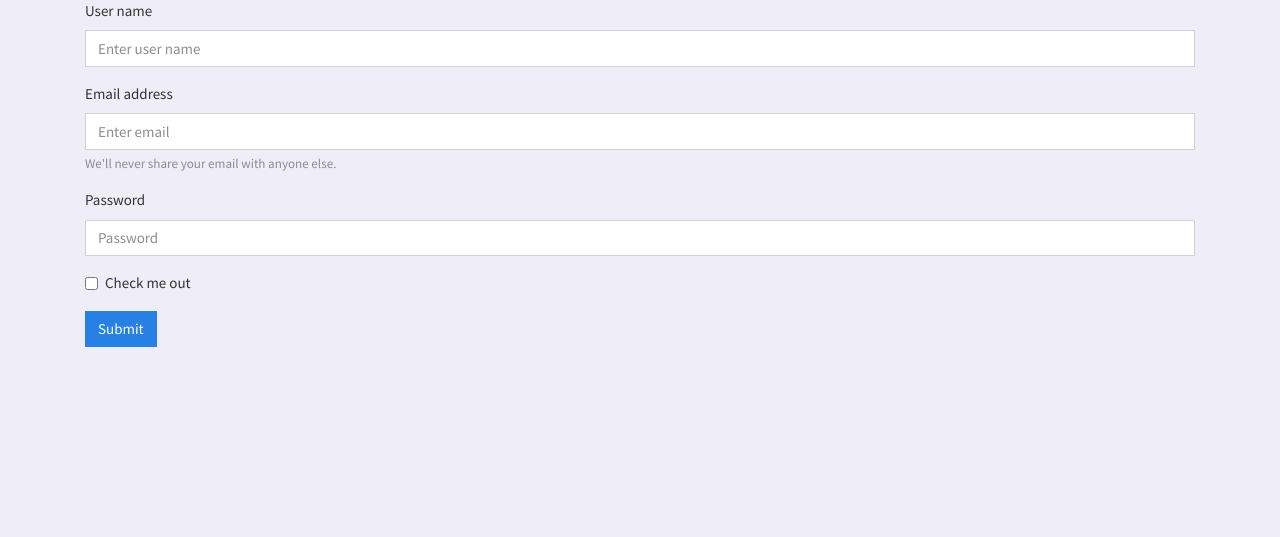
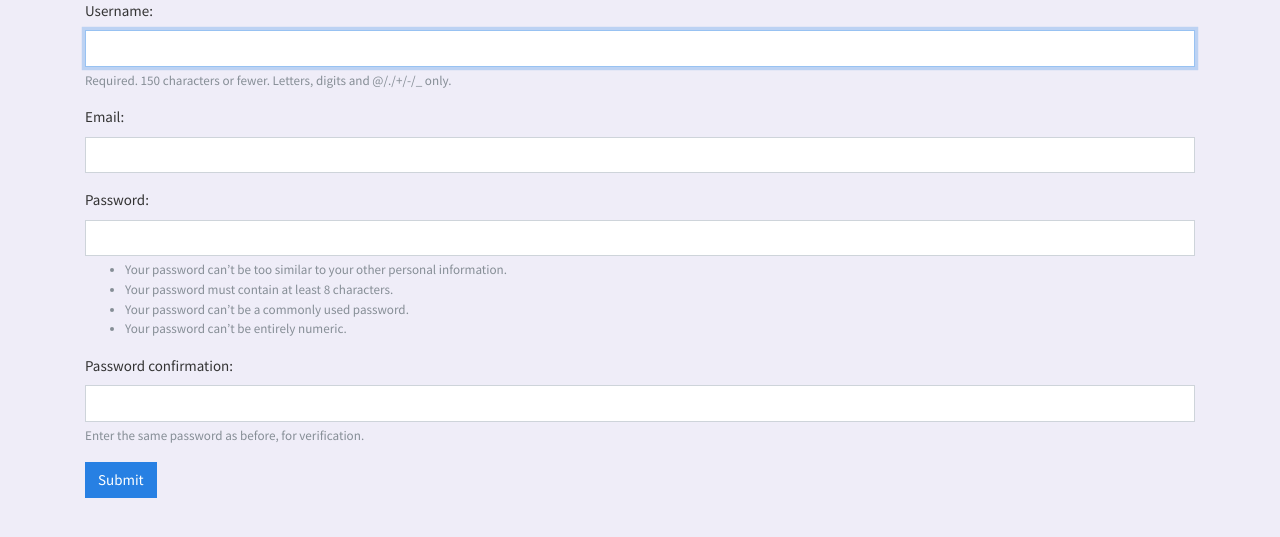
Before and after one commit to Madaless/DjangoProject, a Django app: page /register/ in a window 1280 px wide. Shown: the part 55-592 px from the top of the page. Run offline with Django 3.2, Linux system fonts and the light colour scheme; some libraries are stand-ins or nearby versions.

Commit message:
Registration page works with bacend

```diff
--- /dev/null
+++ b/companyusers/forms.py
@@ -0,0 +1,10 @@
+from django import forms
+from django.contrib.auth.models import User
+from django.contrib.auth.forms import UserCreationForm
+
+class UserRegisterForm(UserCreationForm):
+    email = forms.EmailField()
+
+    class Meta:
+        model = User
+        fields = ['username', 'email', 'password1', 'password2']
--- a/companyusers/templates/companyusers/register.html
+++ b/companyusers/templates/companyusers/register.html
@@ -1,24 +1,46 @@
 {% extends "jobservice/base.html"%}
 {% block content%}
-<form>
+{% load widget_tweaks %}
+
+<form method="post" novalidate>
+    {% csrf_token %}
+
+    {% for hidden_field in form.hidden_fields %}
+    {{ hidden_field }}
+    {% endfor %}
+
+    {% if form.non_field_errors %}
+    <div class="alert alert-danger" role="alert">
+        {% for error in form.non_field_errors %}
+        {{ error }}
+        {% endfor %}
+    </div>
+    {% endif %}
+
+    {% for field in form.visible_fields %}
     <div class="form-group">
-        <label for="exampleImputUsername1">User name</label>
-        <input type="text" class="form-control" id="exampleImputUsername1" placeholder="Enter user name">
+        {{ field.label_tag }}
+
+        {% if form.is_bound %}
+        {% if field.errors %}
+        {% render_field field class="form-control is-invalid" %}
+        {% for error in field.errors %}
+        <div class="invalid-feedback">
+            {{ error }}
+        </div>
+        {% endfor %}
+        {% else %}
+        {% render_field field class="form-control is-valid" %}
+        {% endif %}
+        {% else %}
+        {% render_field field class="form-control" %}
+        {% endif %}
+
+        {% if field.help_text %}
+        <small class="form-text text-muted">{{ field.help_text }}</small>
+        {% endif %}
     </div>
-    <div class="form-group">
-        <label for="exampleInputEmail1">Email address</label>
-        <input type="email" class="form-control" id="exampleInputEmail1" aria-describedby="emailHelp"
-            placeholder="Enter email">
-        <small id="emailHelp" class="form-text text-muted">We'll never share your email with anyone else.</small>
-    </div>
-    <div class="form-group">
-        <label for="exampleInputPassword1">Password</label>
-        <input type="password" class="form-control" id="exampleInputPassword1" placeholder="Password">
-    </div>
-    <div class="form-group form-check">
-        <input type="checkbox" class="form-check-input" id="exampleCheck1">
-        <label class="form-check-label" for="exampleCheck1">Check me out</label>
-    </div>
+    {% endfor %}
+
     <button type="submit" class="btn btn-primary">Submit</button>
-</form>
-{%endblock content%}
+    {%endblock content%}
--- a/companyusers/views.py
+++ b/companyusers/views.py
@@ -1,7 +1,16 @@
-from django.shortcuts import render
-from django.contrib.auth.forms import UserCreationForm
+from django.shortcuts import render, redirect
+from .forms import UserRegisterForm
+from django.contrib import messages
 # Create your views here.
 
 def register(request):
-    form = UserCreationForm()
+    if request.method == 'POST':
+        form = UserRegisterForm(request.POST)
+        if form.is_valid():
+            form.save()
+            username = form.cleaned_data.get('username')
+            messages.success(request, f'Account created for {username}!')
+            return redirect('jobs-home')
+    else:
+        form = UserRegisterForm()
     return render(request, 'companyusers/register.html', {'form': form})
--- a/djangproject/settings.py
+++ b/djangproject/settings.py
@@ -39,6 +39,7 @@ INSTALLED_APPS = [
     'django.contrib.staticfiles',
     'jobservice.apps.JobserviceConfig',
     'companyusers',
+    'widget_tweaks',
 ]
 
 MIDDLEWARE = [
--- a/jobservice/templates/jobservice/base.html
+++ b/jobservice/templates/jobservice/base.html
@@ -68,6 +68,11 @@
     <main role="main" class="container">
         <div class="row">
             <div class="container">
+                {% if messages %}
+                {% for message in messages %}
+                <div class="alert alert-{{message.tags}}">{{message}}</div>
+                {% endfor %}
+                {% endif %}
                 {% block content %}{% endblock %}
             </div>
     </main>
```
